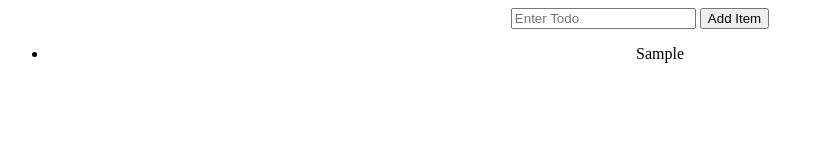
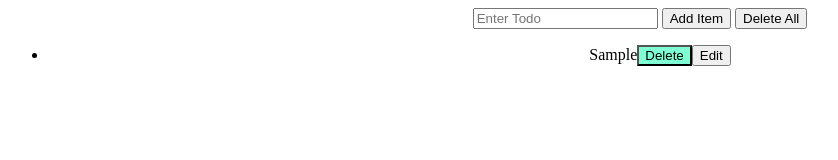
Before and after one commit to UsmanAshraf001/practice-JS-DOM-, a plain HTML site: page index.html in a window 1280 px wide. Both pictures are taken after typing "Sample" into the empty fields and a click on the button "Add Item". Shown: the whole page, without its empty margins (0-838 px from the left). Drawn offline with Linux system fonts and the light colour scheme.

Commit message:
Simple Todo APP

```diff
--- a/index.html
+++ b/index.html
@@ -66,13 +66,18 @@
 
 <!-- TODO APP PRACTICE -->
 <style>
+
 body{
   text-align:center;
 }
+.Btn{
+    background-color: aquamarine;
+  }
 </style>
 <div>
   <input placeholder="Enter Todo" type="text" id="todo-item">
   <button onclick="addTodo()">Add Item</button>
+  <button onclick="deleteAll()">Delete All</button>
 </div>
 
 <div>
--- a/index.js
+++ b/index.js
@@ -74,10 +74,44 @@ var list = document.getElementById("list");
 
 function addTodo(){
 var todo_item = document.getElementById("todo-item");
+
+// Create li Tag with textNode
 var li = document.createElement('li')
 var liText = document.createTextNode(todo_item.value)
 li.appendChild(liText)
+
+// Create delete Button Tag with textNode
+var delBtn = document.createElement("Button")
+var delText = document.createTextNode("Delete")
+delBtn.setAttribute("class","Btn")
+delBtn.setAttribute("onclick","deleteItem(this)")
+delBtn.appendChild(delText)
+
+// Create Edit Button Tag with textNode
+var editBtn = document.createElement("Button")
+var editText = document.createTextNode("Edit")
+editBtn.setAttribute("onclick","editItem(this)")
+editBtn.appendChild(editText)
+
+li.appendChild(delBtn)
+li.appendChild(editBtn)
+
 list.appendChild(li)
 todo_item.value = "";
-    console.log(li)
 }
+
+// Function of Delete Button
+function deleteItem(e){
+e.parentNode.remove()
+}
+
+// Function of Delete Button
+function editItem(e){
+var val = e.parentNode.firstChild.nodeValue;
+var editValue = prompt("Enter edit value",val)
+e.parentNode.firstChild.nodeValue = editValue
+}
+
+function deleteAll(){
+    list.innerHTML = "";
+}
--- a/style.css
+++ b/style.css
@@ -1,4 +1,4 @@
-.main{
+/* .main{
    border: 2px solid gray;
    margin: 0 auto;
    width: 259px;
@@ -20,4 +20,4 @@
     margin-top: 5px;
     width: 80px;
     margin-left: 3px;
-}
+} */
```
